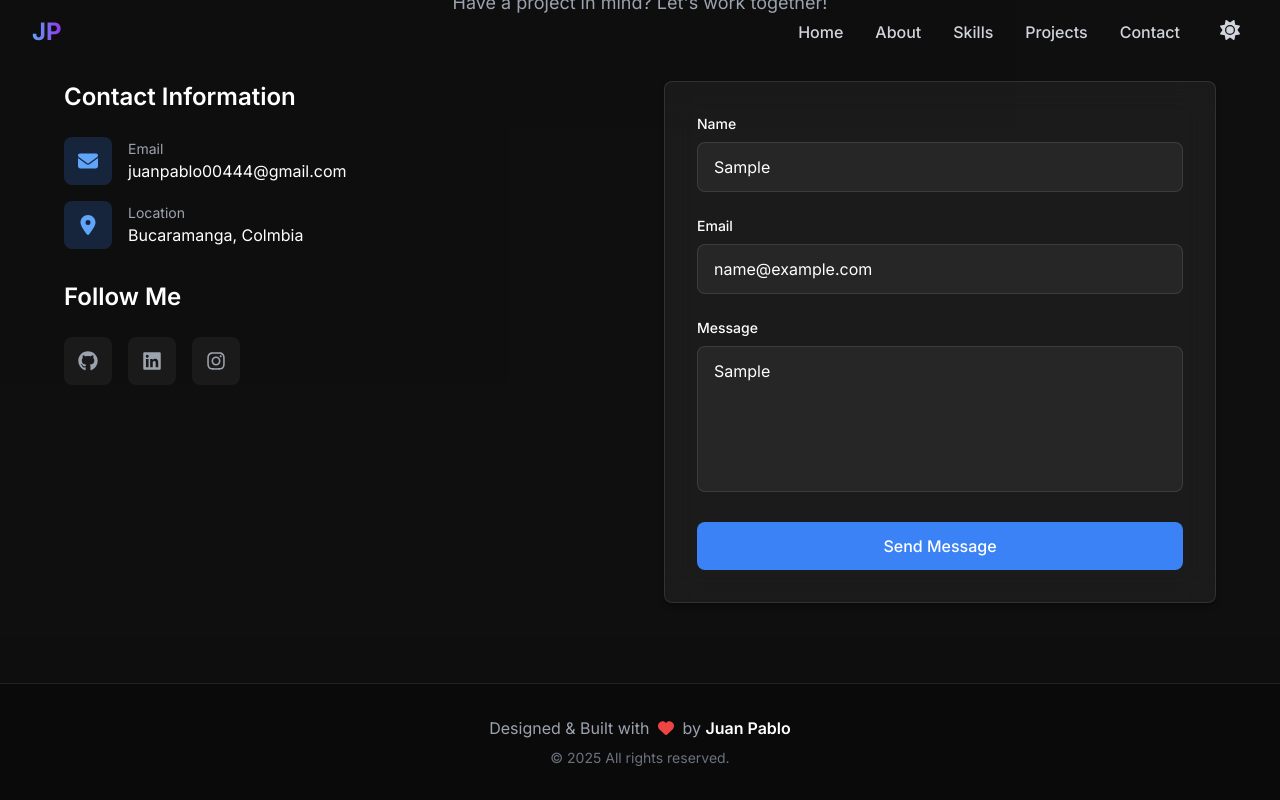
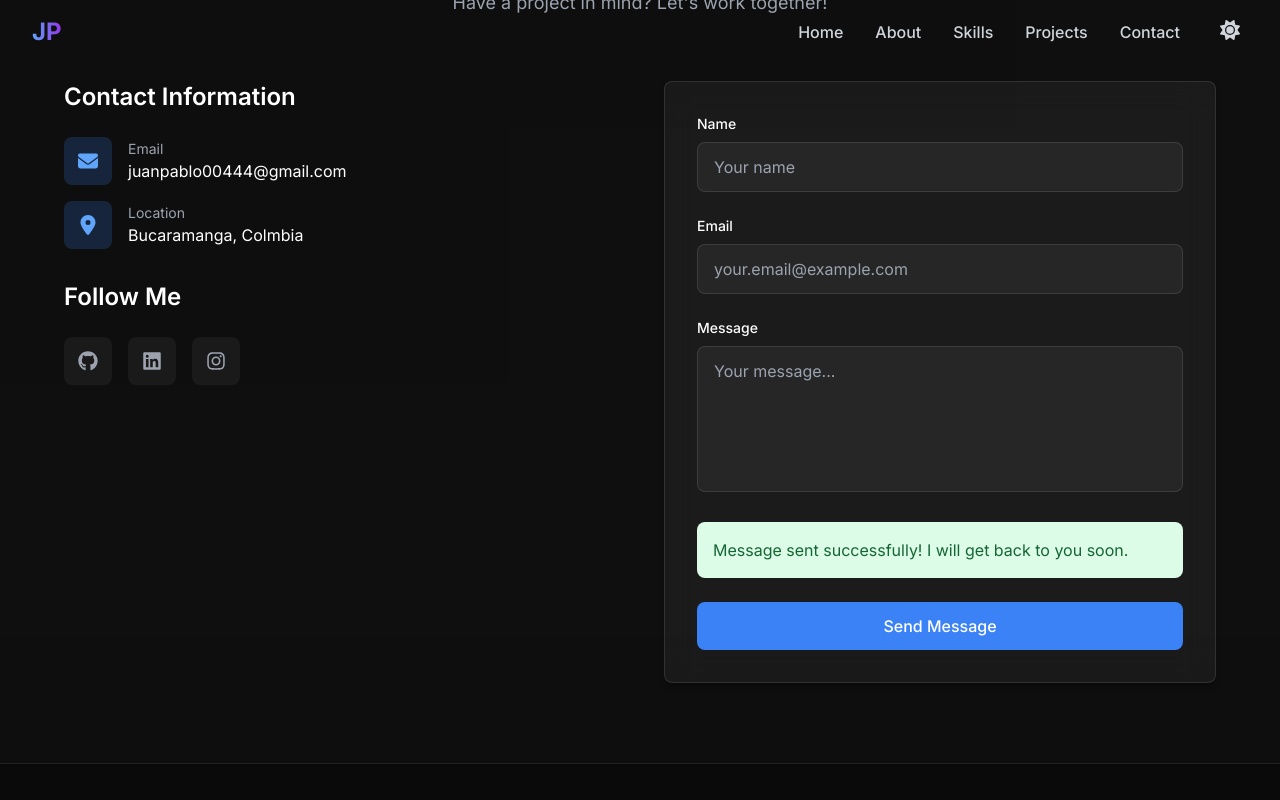
Before and after one commit to juanarz/portfolio-web, a React (Vite) app: page / in a window 1280 px wide. Both pictures are taken after typing "Sample", "name@example.com", "Sample" into the empty fields and a click on the button "Send Message". Shown: the part 4190-4990 px from the top of the page. Built offline with nearby package versions, Linux system fonts and the light colour scheme.

Commit message:
feat: add contact form with email functionality

```diff
--- a/package.json
+++ b/package.json
@@ -10,6 +10,7 @@
     "lint": "eslint . --ext js,jsx --report-unused-disable-directives --max-warnings 0"
   },
   "dependencies": {
+    "@emailjs/browser": "^4.4.1",
     "@fortawesome/fontawesome-svg-core": "^6.5.1",
     "@fortawesome/free-brands-svg-icons": "^6.5.1",
     "@fortawesome/free-solid-svg-icons": "^6.7.2",
--- a/src/components/Contact.jsx
+++ b/src/components/Contact.jsx
@@ -2,6 +2,7 @@ import { useState } from 'react'
 import { FontAwesomeIcon } from '@fortawesome/react-fontawesome'
 import { faEnvelope, faPhone, faMapMarkerAlt } from '@fortawesome/free-solid-svg-icons'
 import { faGithub, faLinkedin, faInstagram } from '@fortawesome/free-brands-svg-icons'
+import ContactForm from './ContactForm';
 
 const Contact = () => {
   const [formData, setFormData] = useState({
@@ -117,62 +118,9 @@ const Contact = () => {
 
           {/* Contact Form */}
           <div className="glass-effect p-8 rounded-lg">
-            <form onSubmit={handleSubmit} className="space-y-6">
-              <div>
-                <label htmlFor="name" className="block text-sm font-medium mb-2">
-                  Name
-                </label>
-                <input
-                  type="text"
-                  id="name"
-                  name="name"
-                  value={formData.name}
-                  onChange={handleChange}
-                  required
-                  className="w-full px-4 py-3 bg-slate-200/50 dark:bg-white/5 border border-slate-300 dark:border-white/10 rounded-lg focus:outline-none focus:border-blue-500 transition-colors duration-300 text-slate-800 dark:text-white"
-                  placeholder="Your name"
-                />
-              </div>
+              <ContactForm />
 
-              <div>
-                <label htmlFor="email" className="block text-sm font-medium mb-2">
-                  Email
-                </label>
-                <input
-                  type="email"
-                  id="email"
-                  name="email"
-                  value={formData.email}
-                  onChange={handleChange}
-                  required
-                  className="w-full px-4 py-3 bg-slate-200/50 dark:bg-white/5 border border-slate-300 dark:border-white/10 rounded-lg focus:outline-none focus:border-blue-500 transition-colors duration-300 text-slate-800 dark:text-white"
-                  placeholder="your.email@example.com"
-                />
-              </div>
 
-              <div>
-                <label htmlFor="message" className="block text-sm font-medium mb-2">
-                  Message
-                </label>
-                <textarea
-                  id="message"
-                  name="message"
-                  value={formData.message}
-                  onChange={handleChange}
-                  required
-                  rows="5"
-                  className="w-full px-4 py-3 bg-white/5 border border-white/10 rounded-lg focus:outline-none focus:border-blue-500 transition-colors duration-300 resize-none"
-                  placeholder="Your message..."
-                ></textarea>
-              </div>
-
-              <button
-                type="submit"
-                className="w-full px-8 py-3 bg-blue-500 hover:bg-blue-600 text-white font-medium rounded-lg transition-all duration-300 transform hover:scale-105"
-              >
-                Send Message
-              </button>
-            </form>
           </div>
         </div>
       </div>
--- /dev/null
+++ b/src/components/ContactForm.jsx
@@ -0,0 +1,127 @@
+import { useState } from 'react';
+import emailjs from '@emailjs/browser';
+
+// Initialize EmailJS
+emailjs.init('t-MDcVn0eQlwZNQGY'); // Your public key
+
+const ContactForm = () => {
+  const [formData, setFormData] = useState({
+    name: '',
+    email: '',
+    message: ''
+  });
+  const [isSubmitting, setIsSubmitting] = useState(false);
+  const [submitStatus, setSubmitStatus] = useState({ success: null, message: '' });
+
+  const handleChange = (e) => {
+    const { name, value } = e.target;
+    setFormData(prev => ({
+      ...prev,
+      [name]: value
+    }));
+  };
+
+const handleSubmit = async (e) => {
+  e.preventDefault();
+  setIsSubmitting(true);
+  setSubmitStatus({ success: null, message: '' });
+
+  try {
+    await emailjs.send(
+      'service_ohob4ob',
+      'template_491jd0k',
+      {
+        from_name: formData.name,
+        from_email: formData.email,
+        message: formData.message
+      }
+    );
+
+    setSubmitStatus({
+      success: true,
+      message: 'Message sent successfully! I will get back to you soon.'
+    });
+    setFormData({ name: '', email: '', message: '' });
+  } catch (error) {
+    console.error('Failed to send message:', error);
+    setSubmitStatus({
+      success: false,
+      message: `Failed to send message. ${error.text || 'Please try again later.'}`
+    });
+  } finally {
+    setIsSubmitting(false);
+  }
+};
+
+  return (
+    <form onSubmit={handleSubmit} className="space-y-6">
+      <div>
+        <label htmlFor="name" className="block text-sm font-medium mb-2">
+          Name
+        </label>
+        <input
+          type="text"
+          id="name"
+          name="name"
+          required
+          value={formData.name}
+          onChange={handleChange}
+          className="w-full px-4 py-3 bg-slate-200/50 dark:bg-white/5 border border-slate-300 dark:border-white/10 rounded-lg focus:outline-none focus:border-blue-500 transition-colors duration-300 text-slate-800 dark:text-white"
+          placeholder="Your name"
+        />
+      </div>
+
+      <div>
+        <label htmlFor="email" className="block text-sm font-medium mb-2">
+          Email
+        </label>
+        <input
+          type="email"
+          id="email"
+          name="email"
+          required
+          value={formData.email}
+          onChange={handleChange}
+          className="w-full px-4 py-3 bg-slate-200/50 dark:bg-white/5 border border-slate-300 dark:border-white/10 rounded-lg focus:outline-none focus:border-blue-500 transition-colors duration-300 text-slate-800 dark:text-white"
+          placeholder="your.email@example.com"
+        />
+      </div>
+
+      <div>
+        <label htmlFor="message" className="block text-sm font-medium mb-2">
+          Message
+        </label>
+        <textarea
+          id="message"
+          name="message"
+          required
+          rows="5"
+          value={formData.message}
+          onChange={handleChange}
+          className="w-full px-4 py-3 bg-white/5 border border-white/10 rounded-lg focus:outline-none focus:border-blue-500 transition-colors duration-300 resize-none text-slate-800 dark:text-white"
+          placeholder="Your message..."
+        ></textarea>
+      </div>
+
+      {submitStatus.message && (
+        <div className={`p-4 rounded-lg ${
+          submitStatus.success ? 'bg-green-100 text-green-800' : 'bg-red-100 text-red-800'
+        }`}>
+          {submitStatus.message}
+        </div>
+      )}
+
+      <button
+        type="submit"
+        disabled={isSubmitting}
+        className={`w-full px-8 py-3 bg-blue-500 hover:bg-blue-600 text-white font-medium rounded-lg transition-all duration-300 transform hover:scale-105 ${
+          isSubmitting ? 'opacity-70 cursor-not-allowed' : ''
+        }`}
+      >
+        {isSubmitting ? 'Sending...' : 'Send Message'}
+      </button>
+    </form>
+  );
+};
+
+export default ContactForm;
--- a/src/components/Hero.jsx
+++ b/src/components/Hero.jsx
@@ -24,6 +24,7 @@ const Hero = () => {
         <h1 className="text-5xl sm:text-6xl md:text-7xl font-bold mb-4 animate-slide-up text-slate-800 dark:text-white">
           Juan Pablo
         </h1>
+
 
         {/* Title */}
         <h2 className="text-3xl sm:text-4xl md:text-5xl font-bold text-slate-600 dark:text-gray-400 mb-6 animate-slide-up">
```
Also changed, not shown: Style Porfolio.txt, 1 other file (tests, documents, lock files or other folders).
